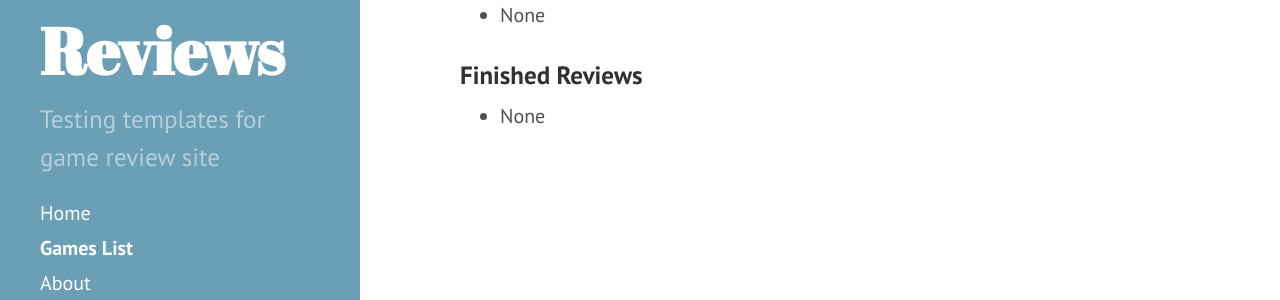
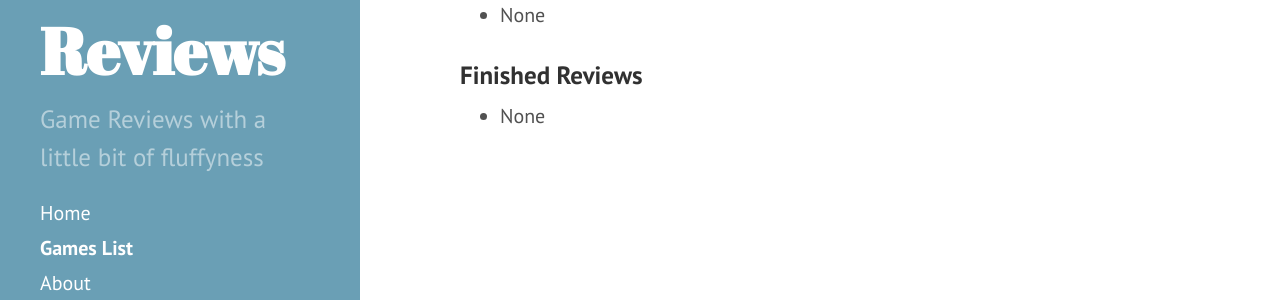
Before and after one commit to LordFluffyPants/LordFluffyPants.github.io, a Jekyll site: the page built from GamesList.md, in a window 1280 px wide. Shown: the part 474-774 px from the top of the page. Built offline with Jekyll 4.4.1, drawn with Linux system fonts in a browser that asks for light colours; Markdown is read by kramdown in place of the engine named in the settings.

Commit message:
Updated description of the site

```diff
--- a/_config.yml
+++ b/_config.yml
@@ -8,7 +8,7 @@ relative_permalinks: true
 
 # Setup
 title:            Fluffy Game Reviews
-description:      'Testing templates for game review site'
+description:      'Game Reviews with a little bit of fluffyness'
 tagline: 		  Game reviews done fluffy
 url:              https://github.com/LordFluffyPants
 baseurl:          /
```
